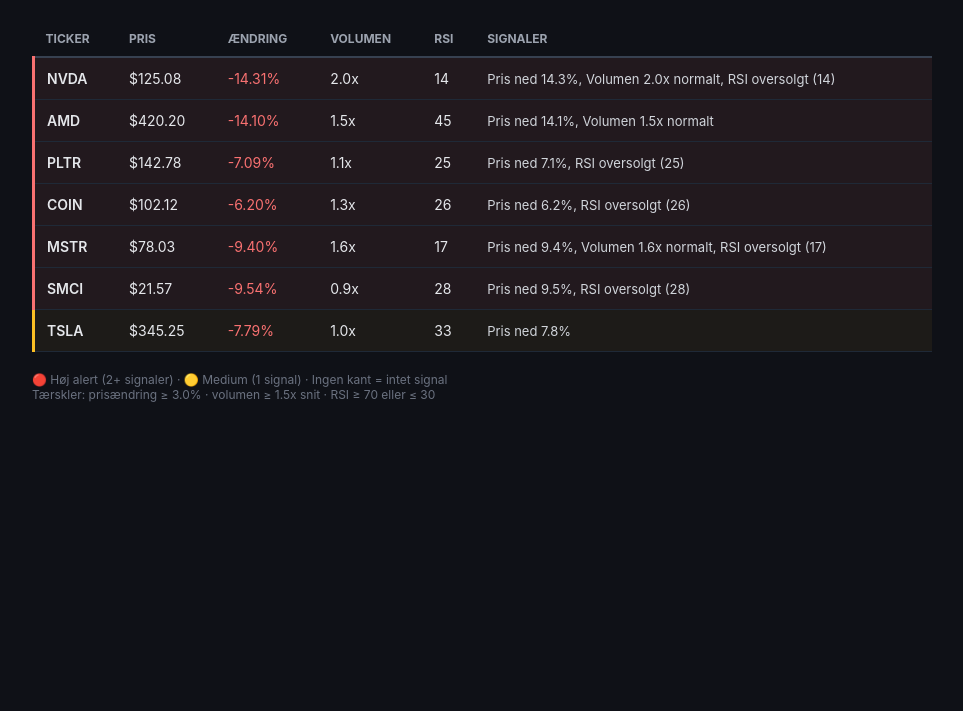
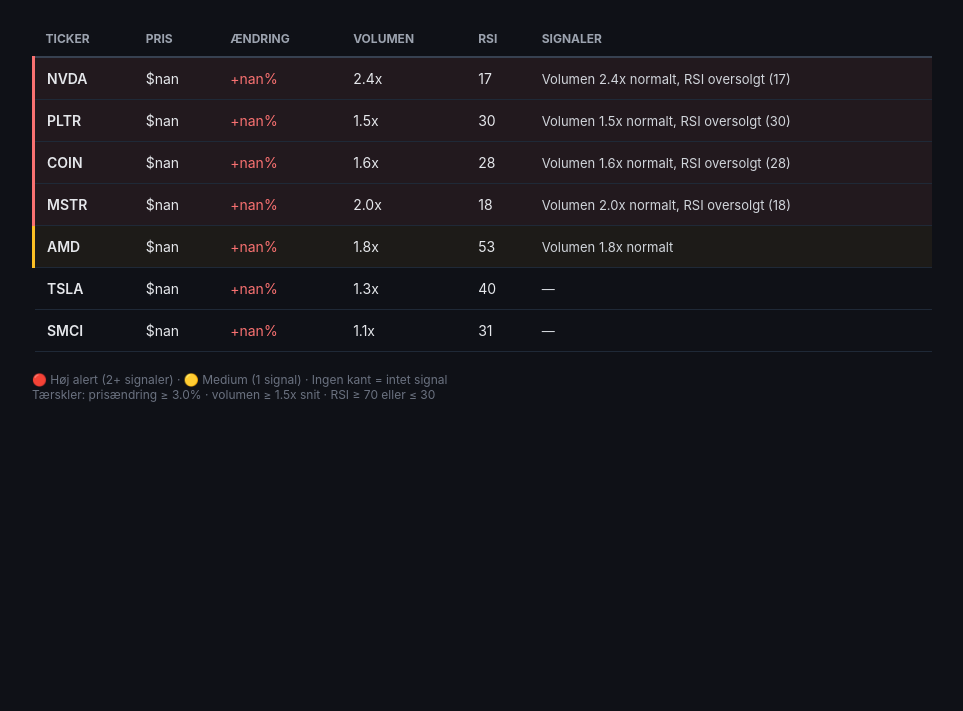
Before and after one commit to jonaskallmayer-cmyk/Stock-monitor, a plain HTML site: page index.html in a window 1280 px wide. Shown: the part 89-800 px from the top of the page, without its empty margins (158-1121 px from the left). Drawn offline with Linux system fonts and the light colour scheme.

Commit message:
deploy: 73c3413c51cdaa417ef7cde16b9e26f3617de445

```diff
--- a/index.html
+++ b/index.html
@@ -37,7 +37,7 @@
 </head>
 <body>
     <h1>📊 Aktie-overvågning</h1>
-    <div class="timestamp">Sidst opdateret: 20-11-2026 20:57:28</div>
+    <div class="timestamp">Sidst opdateret: 21-11-2026 02:05:26</div>
     <table>
         <tr>
             <th>Ticker</th>
@@ -50,59 +50,59 @@
 
         <tr class="alert-high">
             <td class="ticker">NVDA</td>
-            <td>$125.08</td>
-            <td class="negative">-14.31%</td>
-            <td>2.0x</td>
-            <td>14</td>
-            <td class="signals">Pris ned 14.3%, Volumen 2.0x normalt, RSI oversolgt (14)</td>
-        </tr>
-        <tr class="alert-high">
-            <td class="ticker">AMD</td>
-            <td>$420.20</td>
-            <td class="negative">-14.10%</td>
-            <td>1.5x</td>
-            <td>45</td>
-            <td class="signals">Pris ned 14.1%, Volumen 1.5x normalt</td>
+            <td>$nan</td>
+            <td class="negative">+nan%</td>
+            <td>2.4x</td>
+            <td>17</td>
+            <td class="signals">Volumen 2.4x normalt, RSI oversolgt (17)</td>
         </tr>
         <tr class="alert-high">
             <td class="ticker">PLTR</td>
-            <td>$142.78</td>
-            <td class="negative">-7.09%</td>
-            <td>1.1x</td>
-            <td>25</td>
-            <td class="signals">Pris ned 7.1%, RSI oversolgt (25)</td>
+            <td>$nan</td>
+            <td class="negative">+nan%</td>
+            <td>1.5x</td>
+            <td>30</td>
+            <td class="signals">Volumen 1.5x normalt, RSI oversolgt (30)</td>
         </tr>
         <tr class="alert-high">
             <td class="ticker">COIN</td>
-            <td>$102.12</td>
-            <td class="negative">-6.20%</td>
-            <td>1.3x</td>
-            <td>26</td>
-            <td class="signals">Pris ned 6.2%, RSI oversolgt (26)</td>
+            <td>$nan</td>
+            <td class="negative">+nan%</td>
+            <td>1.6x</td>
+            <td>28</td>
+            <td class="signals">Volumen 1.6x normalt, RSI oversolgt (28)</td>
         </tr>
         <tr class="alert-high">
             <td class="ticker">MSTR</td>
-            <td>$78.03</td>
-            <td class="negative">-9.40%</td>
-            <td>1.6x</td>
-            <td>17</td>
-            <td class="signals">Pris ned 9.4%, Volumen 1.6x normalt, RSI oversolgt (17)</td>
-        </tr>
-        <tr class="alert-high">
-            <td class="ticker">SMCI</td>
-            <td>$21.57</td>
-            <td class="negative">-9.54%</td>
-            <td>0.9x</td>
-            <td>28</td>
-            <td class="signals">Pris ned 9.5%, RSI oversolgt (28)</td>
+            <td>$nan</td>
+            <td class="negative">+nan%</td>
+            <td>2.0x</td>
+            <td>18</td>
+            <td class="signals">Volumen 2.0x normalt, RSI oversolgt (18)</td>
         </tr>
         <tr class="alert-medium">
+            <td class="ticker">AMD</td>
+            <td>$nan</td>
+            <td class="negative">+nan%</td>
+            <td>1.8x</td>
+            <td>53</td>
+            <td class="signals">Volumen 1.8x normalt</td>
+        </tr>
+        <tr class="alert-none">
             <td class="ticker">TSLA</td>
-            <td>$345.25</td>
-            <td class="negative">-7.79%</td>
-            <td>1.0x</td>
-            <td>33</td>
-            <td class="signals">Pris ned 7.8%</td>
+            <td>$nan</td>
+            <td class="negative">+nan%</td>
+            <td>1.3x</td>
+            <td>40</td>
+            <td class="signals">—</td>
+        </tr>
+        <tr class="alert-none">
+            <td class="ticker">SMCI</td>
+            <td>$nan</td>
+            <td class="negative">+nan%</td>
+            <td>1.1x</td>
+            <td>31</td>
+            <td class="signals">—</td>
         </tr>
     </table>
     <div class="legend">
```
